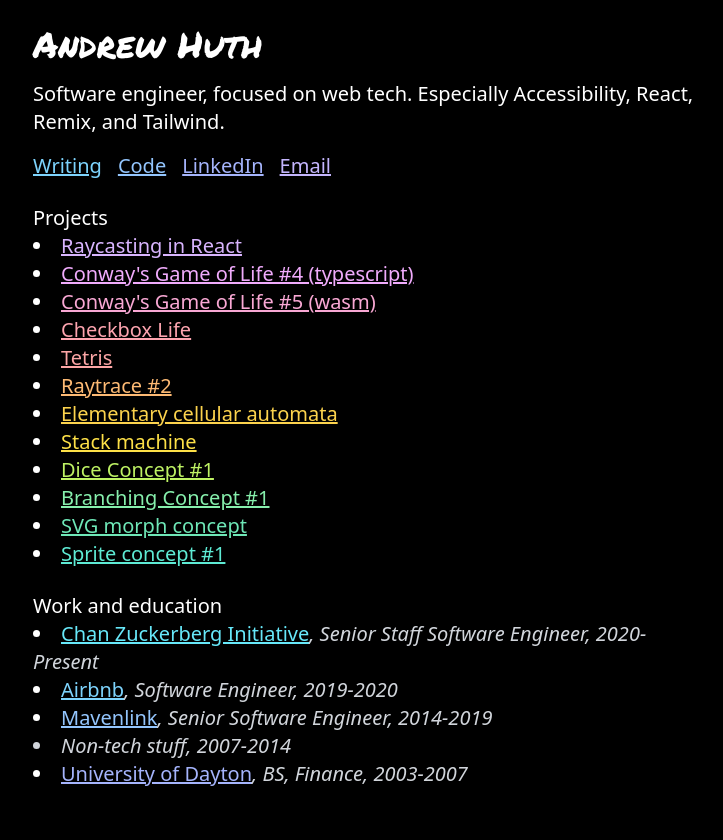
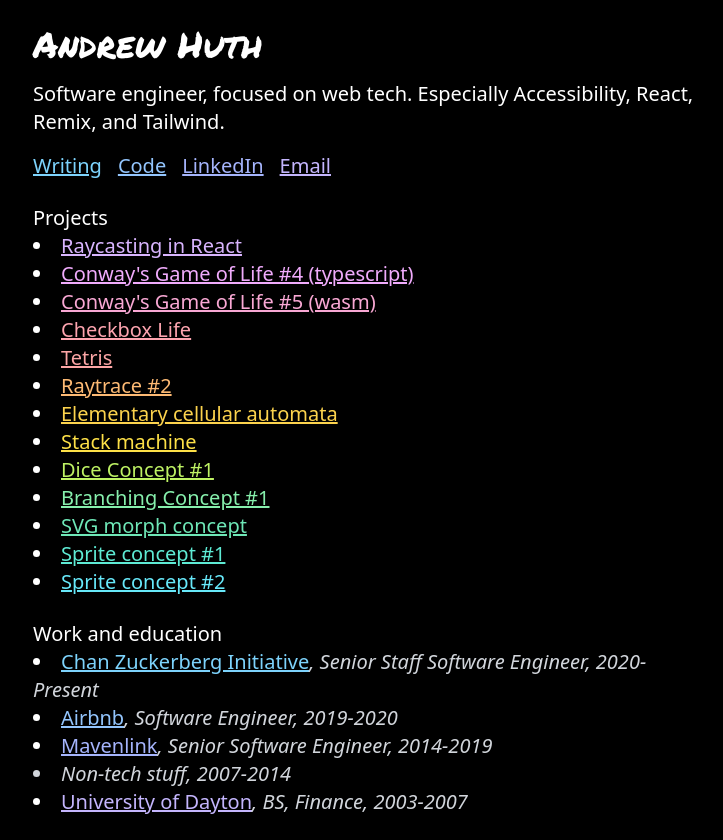
Before and after one commit to ahuth/ahuth.github.io, a Next.js app: page / in a window 1280 px wide. Shown: the whole page, without its empty margins (271-994 px from the left). Before the commit the page ends 812 px from the top, so only its background shows below. Built offline with nearby package versions, Linux system fonts and the light colour scheme.

Commit message:
Add link to sprite-concept-2

```diff
--- a/app/page.tsx
+++ b/app/page.tsx
@@ -95,6 +95,11 @@
                 Sprite concept #1
               </Link>
             </li>
+            <li>
+              <Link href="https://ahuth.github.io/sprite-concept-2">
+                Sprite concept #2
+              </Link>
+            </li>
           </ul>
         </section>
         <section>
```
